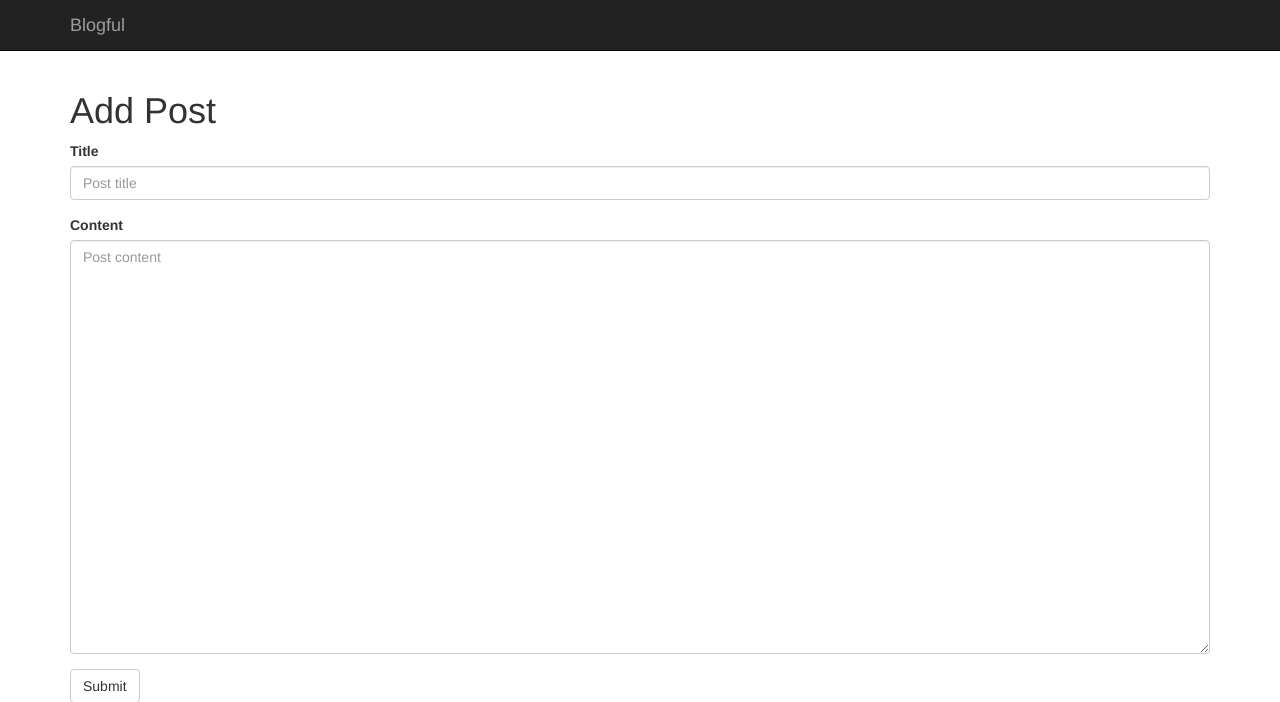
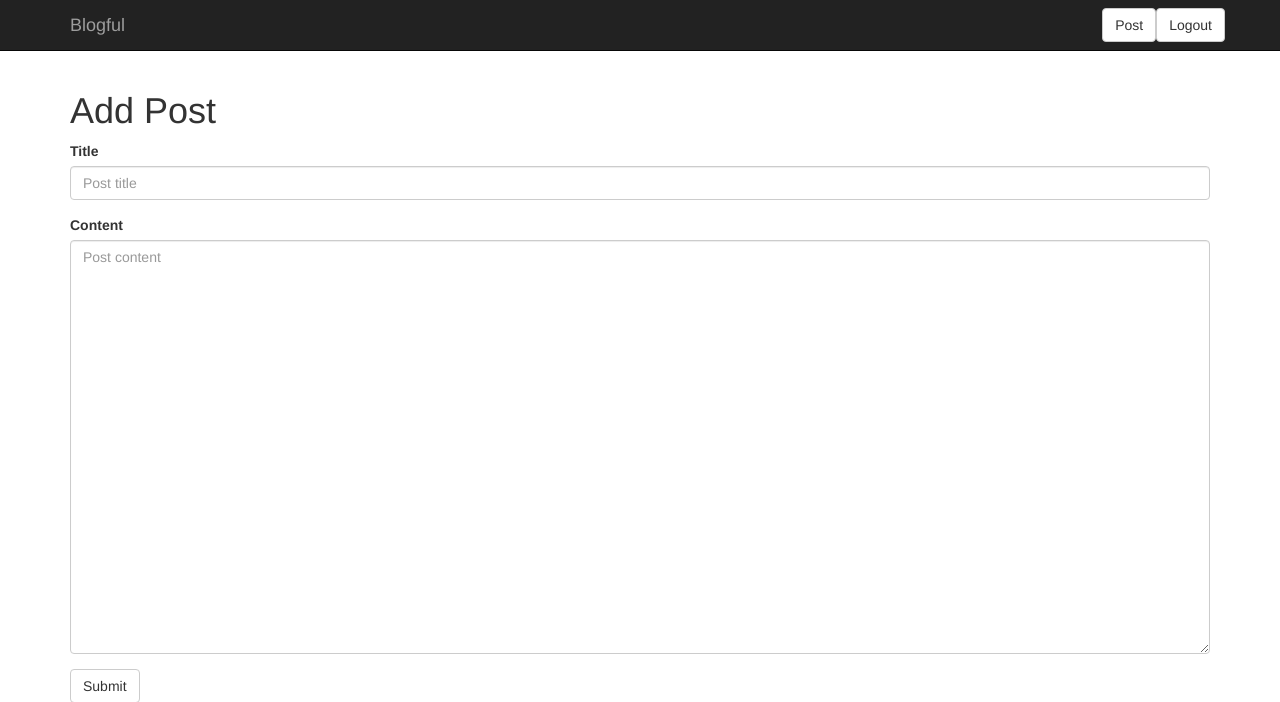
Before and after one commit to DesPenny/blog, a Flask app: page /post/add in a window 1280 px wide. Shown: the top 702 px of the page. Run offline with Flask 2, Linux system fonts and the light colour scheme; a user stored in the database is signed in; tables that the repository leaves empty hold one stand-in row (values such as "Sample post"); some libraries are stand-ins or nearby versions.

Commit message:
Buttons for Login, Logout and Post

```diff
--- a/blog/templates/base.html
+++ b/blog/templates/base.html
@@ -33,8 +33,27 @@
                     <a class="navbar-brand" href="{{ url_for('posts') }}">Blogful</a>
                 </div>
                 <div class="collapse navbar-collapse">
+                  {% if current_user.is_authenticated() %}
+
                     <ul class="nav navbar-nav navbar-right">
+                      <li>
+                <p class="navbar-btn">
+                    <a href="{{ url_for('add_post_post') }}" class="btn btn-default">Post</a>
+                        </p></li>
+                      <li>
+                <p class="navbar-btn">
+                    <a href="{{ url_for('logout') }}" class="btn btn-default">Logout</a>
+                        </p></li>
+                      </ul>
+                      {% else %}
+                      <ul class="nav navbar-nav navbar-right">
+                      <li>
+                <p class="navbar-btn">
+                    <a href="{{ url_for('login_get') }}" class="btn btn-default">Login</a>
+                        </p></li>
+                      {% endif %}
                     </ul>
+
                 </div>
             </div>
         </div>
--- a/blog/templates/macros.html
+++ b/blog/templates/macros.html
@@ -13,7 +13,7 @@
         </h1>
         {{ post.content | safe }}
         {{ post.id }}
-
+        {{ post.author.name }}
         <a href="/post/{{ post.id }}/edit"> Edit Post</a>
         <form action="/post/{{ post.id }}/delete" method="post">
         <button type="submit" value="remove">Delete</button>
--- a/blog/views.py
+++ b/blog/views.py
@@ -7,6 +7,7 @@ from .models import Post
 import mistune
 from flask import request, redirect, url_for
 from flask.ext.login import login_required
+from flask.ext.login import current_user
 
 @app.route("/")
 @app.route("/page/<int:page>")
@@ -88,7 +89,7 @@ def login_get():
     return render_template("login.html")
 
 from flask import flash
-from flask.ext.login import login_user
+from flask.ext.login import login_user, logout_user
 from werkzeug.security import check_password_hash
 from .models import User
 
@@ -103,3 +104,8 @@ def login_post():
 
     login_user(user)
     return redirect(request.args.get('next') or url_for("posts"))
+
+@app.route('/logout')
+def logout():
+    logout_user()
+    return redirect(url_for('posts'))
```
Also changed, not shown: blog/models.py (+6 -1 lines), manage.py (+10 -0 lines), 4 other files.
